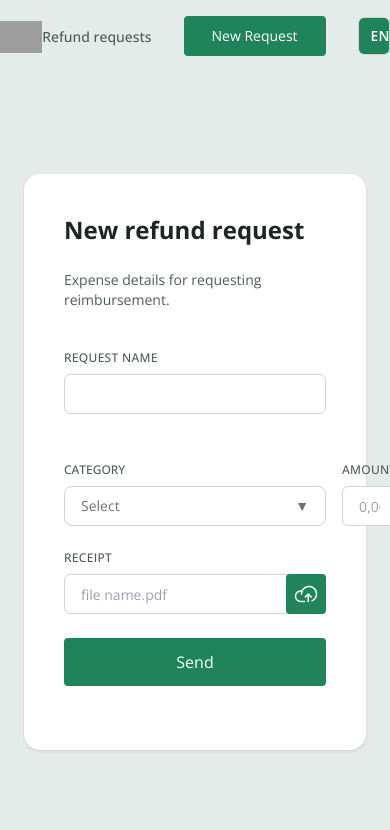
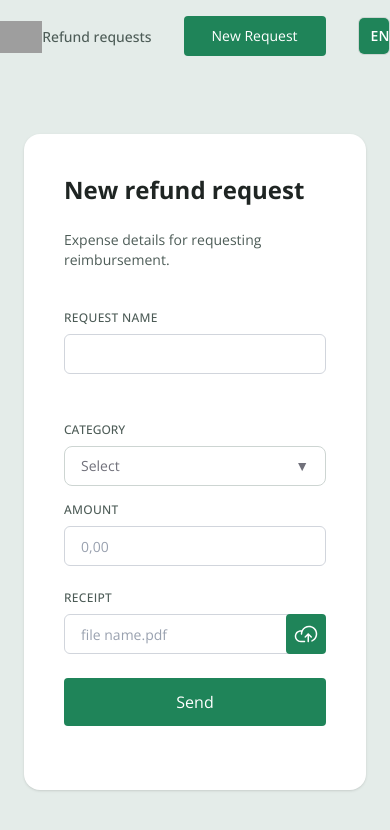
Before and after one commit to jotadagostin/refund-3.0, a React (Vite) app in the folder refund/: page /refund/newrefund in a window 390 px wide. Shown: the top 830 px of the page. Built offline with nearby package versions, Linux system fonts and the light colour scheme; grey boxes are pictures that could not be loaded.

Commit message:
Update newRefund.tsx

```diff
--- a/refund/src/pages/newRefund.tsx
+++ b/refund/src/pages/newRefund.tsx
@@ -83,7 +83,7 @@
               error={errors.requestName?.message}
             />
           </div>
-          <div className="flex gap-4 pt-12">
+          <div className="flex flex-col sm:flex-row gap-4 pt-12">
             <Select
               {...register("category")}
               value={categoryValue}
```
